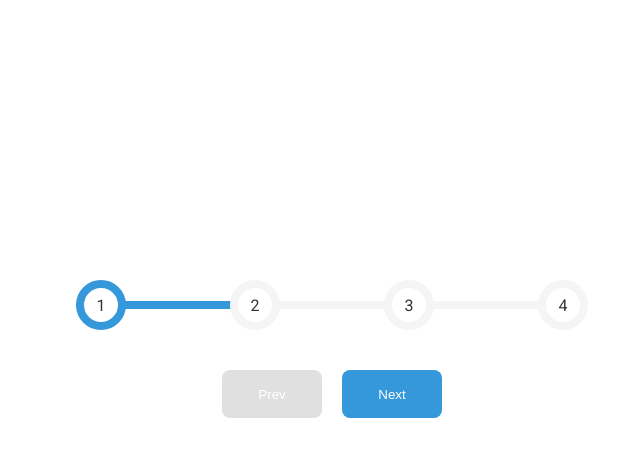
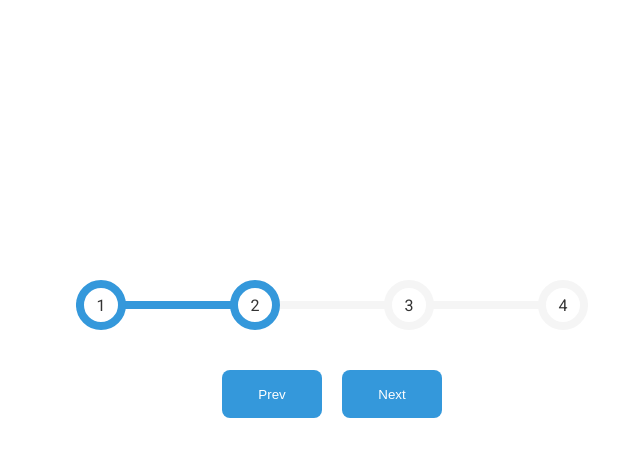
Before and after one commit to yurtsevero/_JS50.2-progress-steps, a plain HTML site: page index.html in a window 1280 px wide. Both pictures are taken after a click on the button "Next". Shown: the whole page, without its empty margins (308-948 px from the left). Drawn offline with Linux system fonts and the light colour scheme.

Commit message:
final version

```diff
--- a/script.js
+++ b/script.js
@@ -1,6 +1,8 @@
 const buttons = document.querySelectorAll(".progress__btn");
 const progressBar = document.querySelector("#progress-bar");
 const circles = document.querySelectorAll(".progress__circle");
+const btnNext = document.querySelector("#next");
+const btnPrev = document.querySelector("#prev");
 
 let currentCircle = 1;
 
@@ -8,9 +10,18 @@ buttons.forEach((button) => {
   button.addEventListener("click", () => {
     if (button.id == "next") {
       currentCircle++;
-      if (currentCircle > circles.length) {
+      btnPrev.disabled = false;
+      if (currentCircle >= circles.length) {
         currentCircle = circles.length;
-        console.log(currentCircle);
+        btnNext.disabled = true;
+      }
+      progress();
+    } else if (button.id == "prev") {
+      currentCircle--;
+      btnNext.disabled = false;
+      if (currentCircle == 1) {
+        currentCircle = 1;
+        btnPrev.disabled = true;
       }
       progress();
     }
@@ -18,6 +29,15 @@ buttons.forEach((button) => {
 });
 
 progress = () => {
+  console.log("hey", currentCircle);
   progressBar.style.width =
     ((currentCircle - 1) / (circles.length - 1)) * 100 + "%";
+  console.log((currentCircle - 1) / (circles.length - 1)) * 100;
+  circles.forEach((circle, id) => {
+    if (currentCircle - 1 >= id) {
+      circle.classList.add("progress__circle--active");
+    } else {
+      circle.classList.remove("progress__circle--active");
+    }
+  });
 };
--- a/scss/_components.scss
+++ b/scss/_components.scss
@@ -14,7 +14,7 @@
     width: 0%;
     height: 0.5rem;
     z-index: -1;
-    transition: 0.4s ease;
+    transition: 0.7s ease;
   }
   &::before {
     content: "";
@@ -38,6 +38,7 @@
     display: flex;
     justify-content: center;
     align-items: center;
+    transition: 0.7s ease;
 
     &--active {
       border-color: $line-border-fill;
```
Also changed, not shown: css/main.css, 1 other file.
